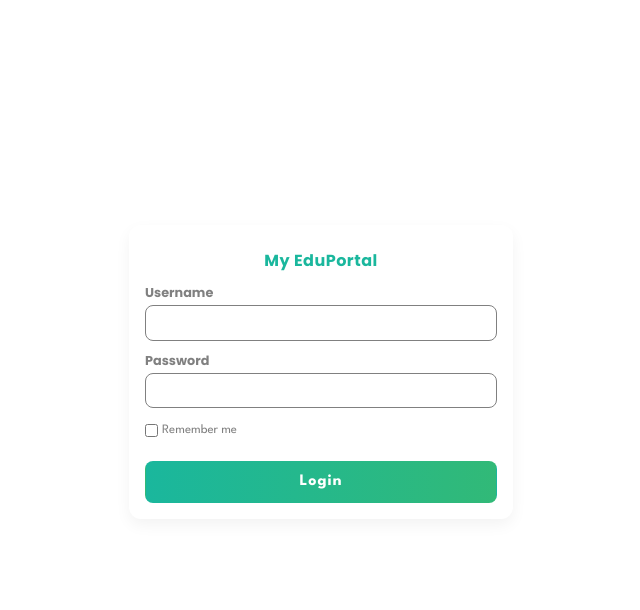
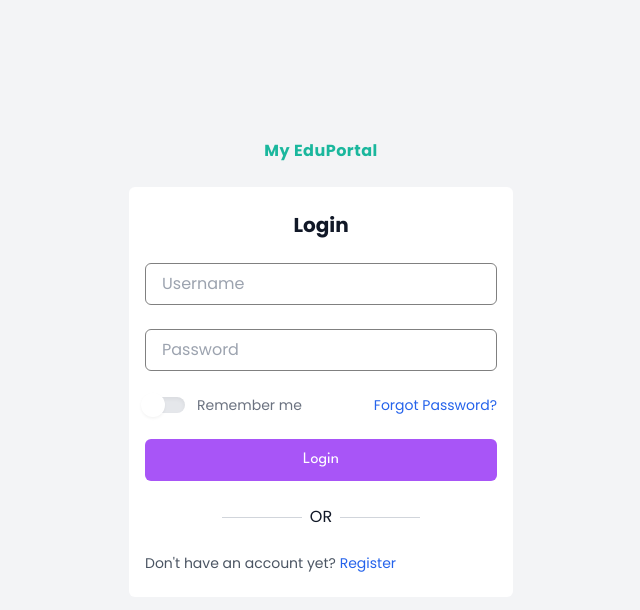
Before and after one commit to Appheart/myeduportal, a React (Vite) app: page /login in a window 1280 px wide. Shown: the top 610 px of the page, without its empty margins (319-959 px from the left). Built offline with nearby package versions, Linux system fonts and the light colour scheme.

Commit message:
updated layout

```diff
--- a/src/components/forms/LoginForm.jsx
+++ b/src/components/forms/LoginForm.jsx
@@ -34,34 +34,54 @@ const LoginForm = () => {
   };
 
   return (
-    <form onSubmit={handleLogin}>
-      <div className="input-container">
-        <label htmlFor="username">Username</label>
+    <form onSubmit={handleLogin} class="space-y-6">
       <input
+        class="w-full px-4 py-2 border rounded-md dark:bg-darker dark:border-gray-700 focus:outline-none focus:ring focus:ring-primary-100 dark:focus:ring-primary-darker"
         type="text"
         name="username"
+        placeholder="Username"
+        required
         onChange={onUpdateField}
-          autoComplete="off"
-          required
-          minLength={3}
       />
-      </div>
-      <div className="input-container">
-        <label htmlFor="password">Password</label>
       <input
+        class="w-full px-4 py-2 border rounded-md dark:bg-darker dark:border-gray-700 focus:outline-none focus:ring focus:ring-primary-100 dark:focus:ring-primary-darker"
         type="password"
         name="password"
+        placeholder="Password"
+        required
         onChange={onUpdateField}
-          required
-          minLength={8}
       />
+      <div class="flex items-center justify-between">
+        {/* <!-- Remember me toggle --> */}
+        <label class="flex items-center">
+          <div class="relative inline-flex items-center">
+            <input
+              type="checkbox"
+              name="remembr_me"
+              class="w-10 h-4 transition bg-gray-200 border-none rounded-full shadow-inner outline-none appearance-none toggle checked:bg-primary-light disabled:bg-gray-200 focus:outline-none"
+            />
+            <span class="absolute top-0 left-0 w-4 h-4 transition-all transform scale-150 bg-white rounded-full shadow-sm"></span>
           </div>
-      <div className="checkbox flex gap-1">
-        <input type="checkbox" name="rememberMe" id="rememberMe" />
-        <label htmlFor="rememberMe">Remember me</label>
+          <span class="ml-3 text-sm font-normal text-gray-500 dark:text-gray-400">
+            Remember me
+          </span>
+        </label>
+
+        {/* Forgot password */}
+        <a href="#" class="text-sm text-blue-600 hover:underline">
+          Forgot Password?
+        </a>
       </div>
 
-      <button type="submit">Login</button>
+      {/* Login button */}
+      <div>
+        <button
+          type="submit"
+          class="w-full px-4 py-2 font-medium text-center text-white transition-colors duration-200 rounded-md bg-purple-500 hover:bg-primary-dark focus:outline-none focus:ring-2 focus:ring-primary focus:ring-offset-1 dark:focus:ring-offset-darker"
+        >
+          Login
+        </button>
+      </div>
     </form>
   );
 };
--- a/src/components/header.jsx
+++ b/src/components/header.jsx
@@ -1,6 +1,10 @@
 import { Link } from 'react-router-dom';
 import { FontAwesomeIcon } from '@fortawesome/react-fontawesome';
-import { faBell, faRightFromBracket } from '@fortawesome/free-solid-svg-icons';
+import {
+  faBars,
+  faBell,
+  faRightFromBracket,
+} from '@fortawesome/free-solid-svg-icons';
 import NotificationDrawer from './notificationDrawer';
 import { useState } from 'react';
 
@@ -13,7 +17,11 @@ const Header = () => {
 
   return (
     <header>
-      <div className="container mx-auto flex justify-between items-center">
+      <div className="flex justify-between items-center w-full">
+        <div className="menuToggler">
+          <FontAwesomeIcon icon={faBars} size="lg" color="green" />
+        </div>
+
         <div className="logo">
           <Link to="/">MyEduPortal</Link>
         </div>
--- a/src/pages/Dashboard.jsx
+++ b/src/pages/Dashboard.jsx
@@ -3,7 +3,7 @@ import { Link } from 'react-router-dom';
 const Dashboard = () => {
   return (
     <main>
-      <section className="section container mx-auto">
+      <section className="section">
         <fieldset>
           <div className="cards grid grid-cols-2 py-5 gap-4 ">
             <div className="card p-4 bg-blue-100  rounded-lg">
@@ -30,7 +30,7 @@ const Dashboard = () => {
         </fieldset>
       </section>
 
-      <section className="section container mx-auto">
+      <section className="section">
         <h3 className="section__title">Latest Information</h3>
 
         <div className="grid grid-cols-1 md:grid-cols-2 lg:grid-cols-3 gap-4">
--- a/src/pages/Login.jsx
+++ b/src/pages/Login.jsx
@@ -2,18 +2,48 @@ import LoginForm from '../components/forms/LoginForm';
 
 const Login = () => {
   return (
-    <main id="LoginPage">
-      <section className="container mx-auto">
-        <div className="form-container w-full max-w-sm mx-auto">
-          <div className="form-title">
-            <div className="logo">
-              <a href="/">My EduPortal</a>
-            </div>
+    <div
+      id="LoginPage"
+      class="flex flex-col items-center justify-center p-4 space-y-4 antialiased text-gray-900 bg-gray-100 dark:bg-dark dark:text-light"
+    >
+      <div className="logo">
+        <a href="/">My EduPortal</a>
+      </div>
+      <main>
+        <div class="w-full max-w-sm px-4 py-6 space-y-6 bg-white rounded-md dark:bg-darker">
+          <h1 class="text-xl font-semibold text-center">Login</h1>
+
+          <LoginForm />
+
+          {/* <!-- Or --> */}
+          <div class="flex items-center justify-center space-x-2 flex-nowrap">
+            <span class="w-20 h-px bg-gray-300"></span>
+            <span>OR</span>
+            <span class="w-20 h-px bg-gray-300"></span>
           </div>
-          <LoginForm />
+
+          {/* <!-- Social login links --> */}
+
+          {/* <!-- Register link --> */}
+          <div class="text-sm text-gray-600 dark:text-gray-400">
+            Don't have an account yet?{' '}
+            <a href="register.html" class="text-blue-600 hover:underline">
+              Register
+            </a>
+          </div>
         </div>
-      </section>
-    </main>
+      </main>
+    </div>
   );
 };
+
+<div class="flex flex-col items-center justify-center min-h-screen p-4 space-y-4 antialiased text-gray-900 bg-gray-100 dark:bg-dark dark:text-light">
+  {/* <!-- Brand --> */}
+  <a
+    href="../index.html"
+    class="inline-block mb-6 text-3xl font-bold tracking-wider uppercase text-primary-dark dark:text-light"
+  >
+    K-WD
+  </a>
+</div>;
 export default Login;
--- a/src/styles/app.scss
+++ b/src/styles/app.scss
@@ -103,6 +103,7 @@ body {
   min-width: 320px;
   min-height: 100vh;
   color: var(--gray-web);
+  background-color: #f3f4f6;
 }
 
 h1 {
@@ -111,7 +112,7 @@ h1 {
 }
 
 main {
-  padding: 0.5rem 5%;
+  padding: 0.5rem 2.5%;
   padding-bottom: 4rem;
   height: 100%;
   min-height: calc(100vh - 4rem);
@@ -149,7 +150,12 @@ main {
   justify-content: center;
   align-items: center;
   height: 100%;
-  min-height: 100vh;
+  height: 100vh;
+
+  main {
+    min-height: max-content !important;
+    height: max-content !important;
+  }
 }
 
 button {
--- a/src/styles/components/_header.scss
+++ b/src/styles/components/_header.scss
@@ -1,7 +1,7 @@
 header {
   position: sticky;
   top: 0;
-  padding: 0.5rem 5%;
+  padding: 0.5rem 2.5%;
   box-shadow: var(--shadow-1);
   background-color: var(--white);
   width: 100%;
```
Lines whose indentation alone changed are shown as unchanged.
